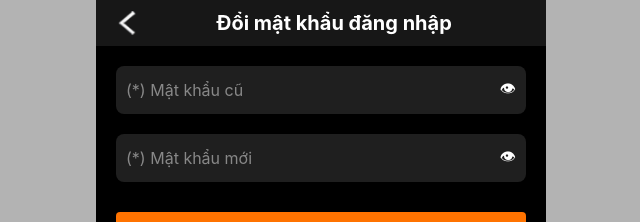
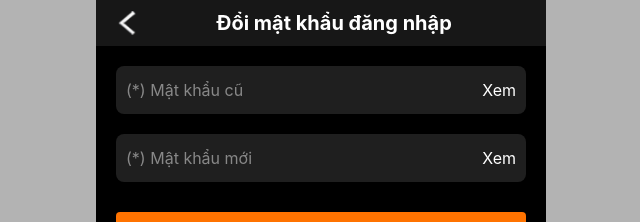
Before and after one commit to duantotnghiepapptruyen2023-prog/helloworld, a React (Create React App) app: page /member/security/security-pass in a window 1280 px wide. Shown: the top 222 px of the page, without its empty margins (319-959 px from the left). Built offline with nearby package versions, Linux system fonts and the light colour scheme; no server answers.

Commit message:
matchdetail

```diff
--- a/src/Layout/BettingHistory/Bettinghistory.js
+++ b/src/Layout/BettingHistory/Bettinghistory.js
@@ -180,7 +180,7 @@ const GameHistory = () => {
                 {/* Header */}
                 <div className="bet-item-header">
                   <div className="bet-league">
-      <img src='/logo.png' style={{width:70, background: "black"}}></img>
+                    <img src='/logo.png' style={{ width: 70, background: "black" }}></img>
                     <span className="league-title">{game.leageName}</span>
                   </div>
 
--- a/src/Layout/QuenMatKhauRutTien/QuenMatKhauRutTien.js
+++ b/src/Layout/QuenMatKhauRutTien/QuenMatKhauRutTien.js
@@ -104,7 +104,7 @@ const QuenMatKhauRutTien = () => {
                     className='hide-pass-img'
                     onClick={() => setShowNewPassword(!showNewPassword)}
                   >
-                    {showNewPassword ? '🙈' : '👁'}
+                    {showNewPassword ? 'Ẩn' : 'Xem'}
                   </span>
                 </div>
               </div>
--- a/src/Layout/TaiKhoanLayout/SecurityAccount/UpdatePass/UpdatePass.js
+++ b/src/Layout/TaiKhoanLayout/SecurityAccount/UpdatePass/UpdatePass.js
@@ -111,7 +111,7 @@ const UpdatePass = () => {
                     className='hide-pass-img'
                     onClick={() => setShowOldPassword(!showOldPassword)}
                   >
-                    {showOldPassword ? '🙈' : '👁'}
+                    {showOldPassword ? 'Ẩn' : 'Xem'}
                   </span>
                 </div>
               </div>
@@ -133,7 +133,7 @@ const UpdatePass = () => {
                     className='hide-pass-img'
                     onClick={() => setShowNewPassword(!showNewPassword)}
                   >
-                    {showNewPassword ? '🙈' : '👁'}
+                    {showNewPassword ? 'Ẩn' : 'Xem'}
                   </span>
                 </div>
               </div>
```
Lines whose indentation alone changed are shown as unchanged.
